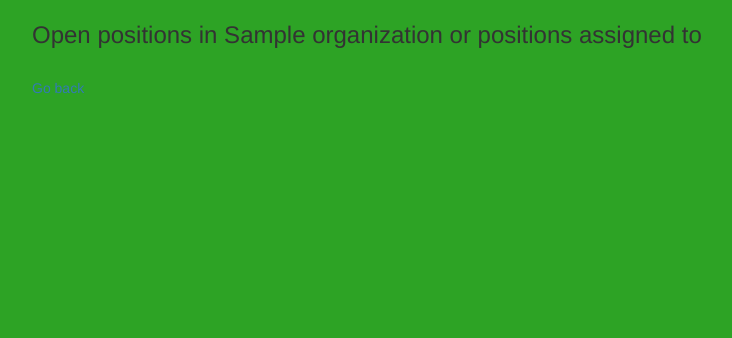
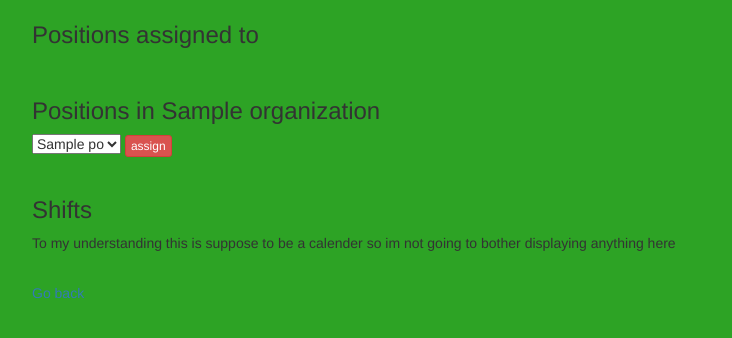
Before and after one commit to CameronOC/SKEDD, a Python web app: template source/templates/main/member.html in a window 1280 px wide. Shown: the part 238-576 px from the top of the page, without its empty margins (38-770 px from the left). Run offline with Jinja, Linux system fonts and the light colour scheme; the template is opened without the code that fills it: most values are stand-ins (such as "Sample title", 1, 10 or a date in 2020); some libraries are stand-ins or nearby versions; some web fonts are replaced.

Commit message:
fixed stuff in member.html added dropdown menu

```diff
--- a/source/templates/main/member.html
+++ b/source/templates/main/member.html
@@ -1,6 +1,7 @@
 {% extends "_base.html" %}
 
 {% block content %}
+
 
 <h1>{{user.first_name}} {{user.last_name}}'s Profile: </h1>
 
@@ -8,7 +9,7 @@
 <p>Last name: {{user.last_name}}</p>
 <p>Email: {{user.email}}</p>
 
-<h3>Open positions in {{organization.name}} or positions assigned to {{user.first_name}}</h3>
+<h3>Positions assigned to {{user.first_name}}</h3>
 
 {% for pos in organization.owned_positions %}
   {% for person in pos.assigned_users%}
@@ -27,23 +28,27 @@
 
   	{% endif %}
   {% endfor %}
-  	{% if not pos.assigned_users %} <!-- This checks to see if the pos.assigned_users list is empty -->
-
- 		<p><b>{{pos.title}}</b> assign {{user.first_name}} to this position
-
- 		<td>
-  			<form action="{{ url_for('assign') }}" method="post">
-    		<input type="hidden" name="assignuserid" value="{{ user.id }}"/>
-    		<input type="hidden" name="assignposid" value="{{ pos.id }}"/>
-    		<input type="hidden" name="org" value="{{organization.id}}">
-    		<input type="submit" class="btn btn-xs btn-danger" value="Assign"/>
-  			</form>
-		</td>
-
-		</p>
-	{% endif %}
 {% endfor %}
 
+<br>
+
+<form action=" {{ url_for('assign') }} " method='post'>
+  <h3> Positions in {{organization.name}} </h3>
+    <select name='position'>
+      {%for pos in organization.owned_positions %}
+        <option value='{{pos.title}}'> {{pos.title}} </option>
+      {%endfor%}
+    </select>
+
+  <input type="hidden" name="assignuserid" value="{{ user.id }}"/>
+  <input type="hidden" name="org" value="{{organization.id}}">
+  <input type="submit" class="btn btn-xs btn-danger" value="assign"/>
+</form>
+
+<br>
+
+<h3> Shifts </h3>
+<p> To my understanding this is suppose to be a calender so im not going to bother displaying anything here </p>
 <!--
 
 display the position/positions in that organization assigned to the user
--- a/source/views.py
+++ b/source/views.py
@@ -265,7 +265,7 @@ def assign():
     #get the user
     myuser = User.query.filter_by(id=request.form["assignuserid"]).first_or_404()
     #get the position
-    mypos = Position.query.filter_by(id=request.form["assignposid"]).first_or_404()
+    mypos = Position.query.filter_by(title=request.form['position']).first_or_404()
     #get org to redirect back to the previous page
     org = Organization.query.filter_by(id=request.form["org"]).first_or_404()
     #append the assigned_users table
```
Also changed, not shown: source/static/main.css (line endings or trailing spaces).
